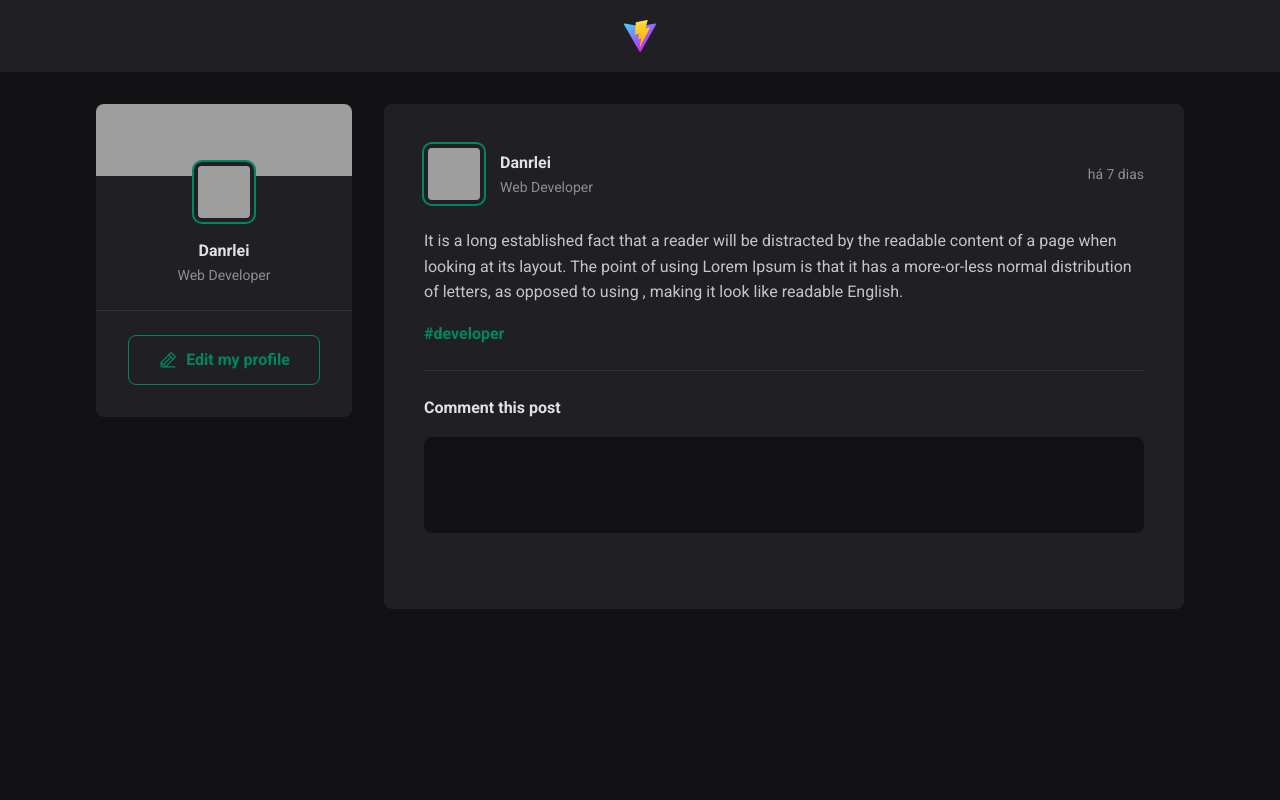
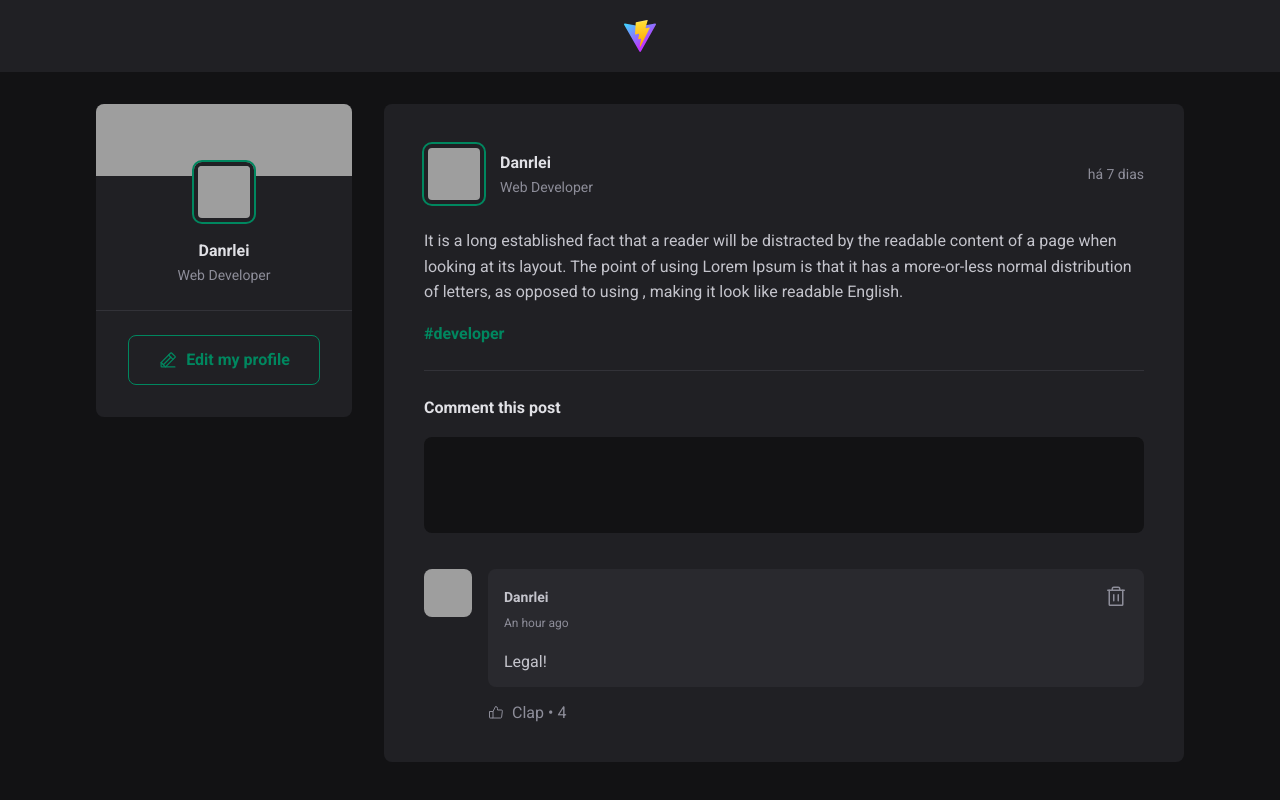
Before and after one commit to danrleidalfre/react-fundamentals, a React (Vite) app: page / in a window 1280 px wide. Built offline with nearby package versions, Linux system fonts and the light colour scheme; grey boxes are pictures that could not be loaded.

Commit message:
pass function in props to delete comment and customize validations

```diff
--- a/src/components/Comment.jsx
+++ b/src/components/Comment.jsx
@@ -2,7 +2,11 @@ import styles from './Commet.module.css'
 import {ThumbsUp, Trash} from "phosphor-react";
 import {Avatar} from "./Avatar.jsx";
 
-export function Comment({ content }) {
+export function Comment({ content, onDeleteComment }) {
+    function handleDeleteComment() {
+        onDeleteComment(content)
+    }
+
     return (
         <div className={styles.comment}>
             <Avatar hasBorder={false} src="https://github.com/danrleidalfre.png" />
@@ -14,7 +18,7 @@ export function Comment({ content }) {
                             <time title="7 de dezembro de 2023 às 19:00" dateTime="2023-12-07 19:00:00">An hour ago</time>
                         </div>
 
-                        <button title="Delete comment">
+                        <button onClick={handleDeleteComment} title="Delete comment">
                             <Trash size={24} />
                         </button>
                     </header>
--- a/src/components/Post.jsx
+++ b/src/components/Post.jsx
@@ -6,7 +6,7 @@ import {ptBR} from "date-fns/locale";
 import {useState} from "react";
 
 export function Post({ author, content, publishedAt }) {
-    const [comments, setComments] = useState([])
+    const [comments, setComments] = useState(['Legal!'])
     const [newCommentText, setNewCommentText] = useState('')
 
     const publishedAtFormatted = format(publishedAt, "d 'de' LLLL 'às' HH:mm'h'", {
@@ -19,6 +19,7 @@ export function Post({ author, content, publishedAt }) {
     })
 
     function handleNewCommentChange() {
+        event.target.setCustomValidity('')
         setNewCommentText(event.target.value)
     }
 
@@ -27,6 +28,20 @@ export function Post({ author, content, publishedAt }) {
         setComments([...comments, newCommentText])
         setNewCommentText('')
     }
+
+    function deleteComment(commentToDelete) {
+        const commentsWithoutDeletedOne = comments.filter(comment => {
+            return comment !== commentToDelete
+        })
+
+        setComments(commentsWithoutDeletedOne)
+    }
+
+    function handleNewCommentInvalid() {
+        event.target.setCustomValidity('Comment is required')
+    }
+
+    const isNewCommentEmpty = newCommentText.length === 0
 
     return (
         <article className={styles.post}>
@@ -57,16 +72,28 @@ export function Post({ author, content, publishedAt }) {
             <form onSubmit={handleCreateNewComment} className={styles.commentForm}>
                 <strong>Comment this post</strong>
 
-                <textarea onChange={handleNewCommentChange} value={newCommentText} name="comment" />
+                <textarea
+                    onChange={handleNewCommentChange}
+                    onInvalid={handleNewCommentInvalid}
+                    value={newCommentText}
+                    name="comment"
+                    required
+                />
 
                 <footer>
-                    <button type="submit">Publish</button>
+                    <button type="submit" disabled={isNewCommentEmpty}>Publish</button>
                 </footer>
             </form>
 
             <div className={styles.commentList}>
                 {comments.map(comment => {
-                    return <Comment key={comment} content={comment} />
+                    return (
+                        <Comment
+                            key={comment}
+                            content={comment}
+                            onDeleteComment={deleteComment}
+                        />
+                    )
                 })}
             </div>
         </article>
--- a/src/components/Post.module.css
+++ b/src/components/Post.module.css
@@ -105,8 +105,13 @@
     transition: background-color 0.1s;
 }
 
-.commentForm button[type=submit]:hover {
+.commentForm button[type=submit]:not(:disabled):hover {
     background-color: var(--green-300);
+}
+
+.commentForm button[type=submit]:disabled {
+    opacity: 0.7;
+    cursor: not-allowed;
 }
 
 .commentList {
```
